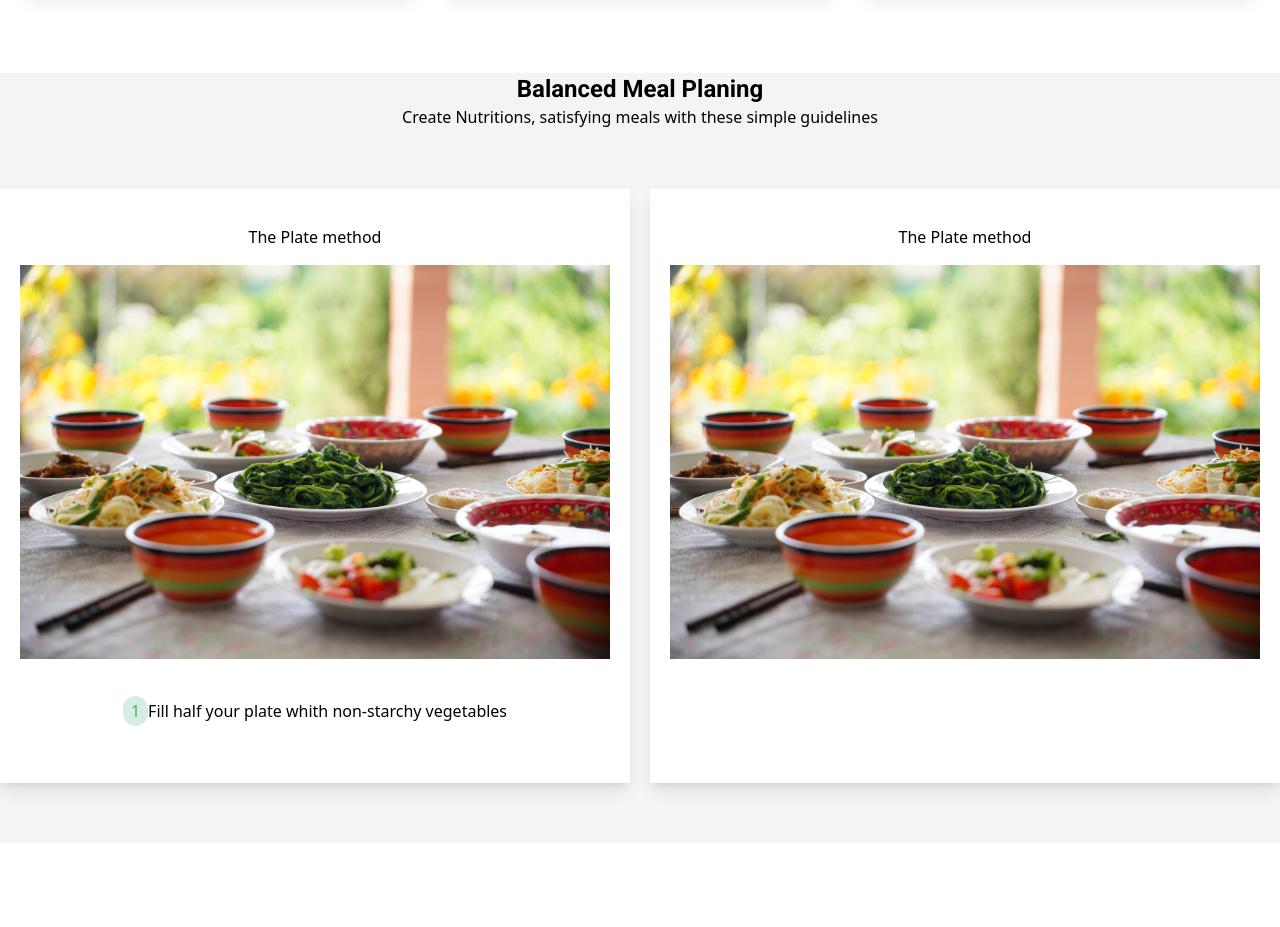
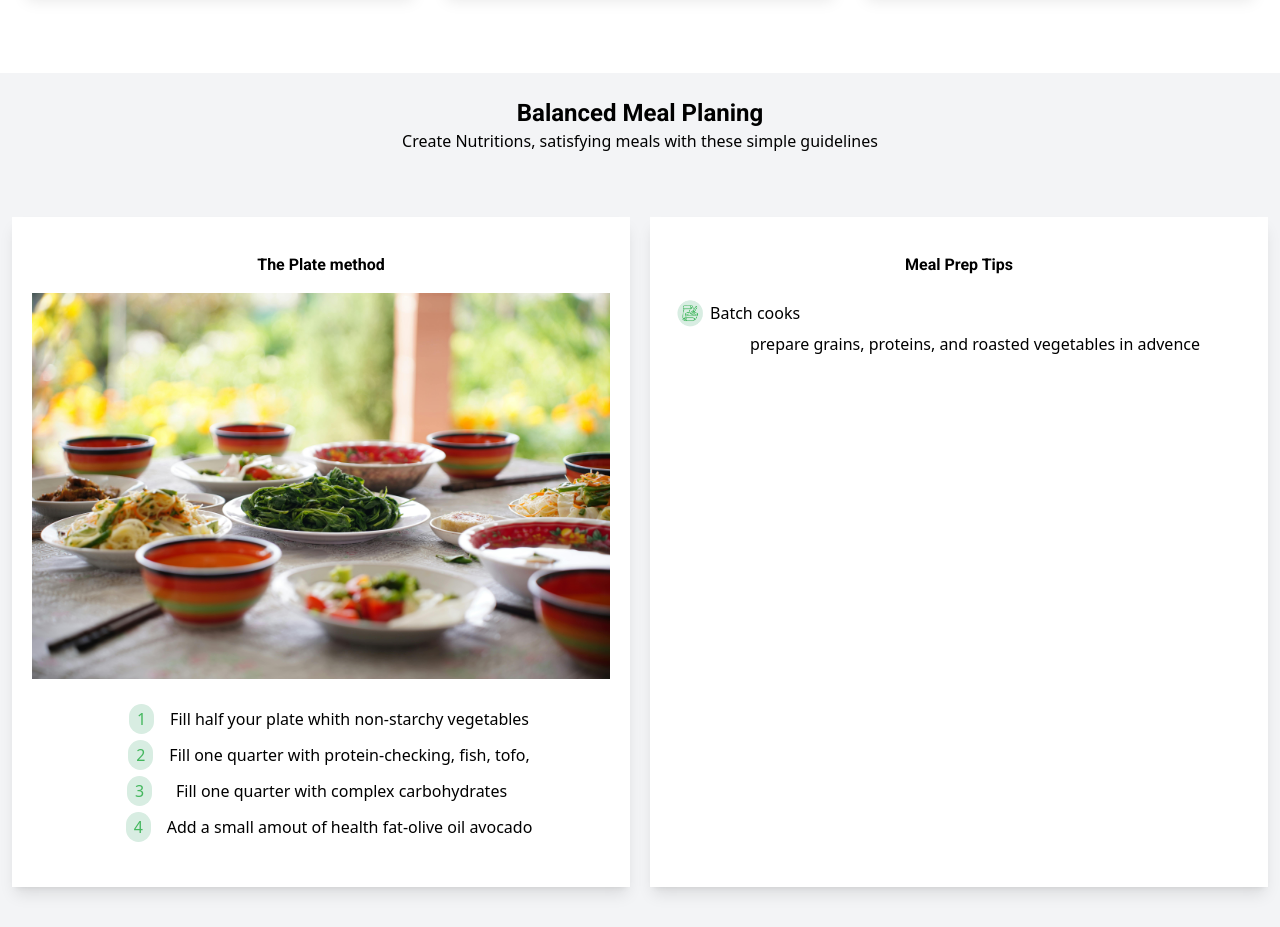
Before and after one commit to atoosh22/sola-front-end, a React (Vite) app: page / in a window 1280 px wide. Shown: the part 2060-2987 px from the top of the page. Before the commit the page ends 2903 px from the top, so only its background shows below. Built offline with nearby package versions, Linux system fonts and the light colour scheme.

Commit message:
added cards

```diff
--- a/src/Pages.jsx/Nutrition.jsx
+++ b/src/Pages.jsx/Nutrition.jsx
@@ -7,6 +7,7 @@ import intermmitentfasting  from '../assets/img/intermmitentfasting.jpg'
 import Dashdiet  from '../assets/img/Dashdiet.jpg'
 import protien from '../assets/icons/protien.png'
 import fats from '../assets/icons/fats.png'
+import batchcooks from '../assets/icons/batchcooks.png'
 import fatplantbaseddiets from '../assets/img/plantbaseddiet.jpg'
 import React from 'react'
 
@@ -185,31 +186,49 @@ function Balanced(){
     <>
   <div className="title text-center bg-gray-100">
     {/* title */}
-  <div className="title">
+  <div className="title py-6">
   <h2 className='text-2xl font-[Roboto]  font-bold'>Balanced Meal Planing</h2>
   <p>Create Nutritions, satisfying meals with these simple guidelines</p>
   </div>
 
 {/* plate method */}
-  <div className="grid grid-cols-1 md:grid-cols-2 gap-5">
-     <div className="shadow-lg bg-[#fff] p-5 my-15">
-      <h2 className='py-4'>The Plate method</h2>
+  <div className="grid grid-cols-1 md:grid-cols-2 gap-5 mx-3">
+    {/* box1 */}
+     <div className="shadow-lg bg-[#fff] p-5 my-10">
+      <h2 className='py-4 font-bold font-[Roboto]'>The Plate method</h2>
       <img src={plantbaseddiet} alt="" />
-    <div className="numbers my-10">
-    <h3><span className='bg-[#d8ede2] rounded-full text-center text-[#44B75E] px-2 py-1'>1</span>Fill half your plate whith non-starchy vegetables</h3>
+    <div className="numbers my-7 ">
+    <h3 className='mt-3'><span className='bg-[#d8ede2] rounded-full text-center text-[#44B75E] px-2 py-1 m-4 '>1</span>Fill half your plate whith non-starchy vegetables</h3>
+    <h3 className='mt-3'><span className='bg-[#d8ede2] rounded-full  text-[#44B75E] px-2 py-1 m-4 ' >2</span>Fill one quarter with protein-checking, fish, tofo,</h3>
+    <h3 className='mt-3 mr-14 md:ml-6 '><span className='bg-[#d8ede2] rounded-full text-center text-[#44B75E] px-2 py-1 m-6  '>3</span>Fill one quarter with complex carbohydrates </h3>
+    <h3 className='mt-3'><span className='bg-[#d8ede2] rounded-full text-center text-[#44B75E] px-2 py-1 m-4 '>4</span>Add a small amout of health fat-olive oil avocado</h3>
+
 
     </div>
      </div>
 
-      <div className="shadow-lg bg-[#fff] p-5 my-15">
-      <h2 className='py-4'>The Plate method</h2>
-      <img src={plantbaseddiet} alt="" />
+     {/* box2 */}
+
+      <div className="shadow-lg bg-[#fff] p-5 my-10">
+      <h2 className='py-4 font-bold font-[Roboto]'>Meal Prep Tips</h2>
+
+
+      <div className="icon1 flex">
+      <span><h3><img className='w-10' src={batchcooks} alt="" /> </h3></span>
+      <h3 className='mt-2'>Batch cooks</h3>
+      </div>
+      <p className='pl-8 text-center'>prepare grains, proteins, and roasted vegetables in advence</p>
+
+      {/* icon2 */}
+
+
+
+      </div>
+      </div>
+
 
        </div>
 
-
-     </div>
-  </div>
     </>
 
   )
```
Also changed, not shown: src/assets/icons/bach-cook.png (deleted), src/assets/icons/batchcooks.png (added).
